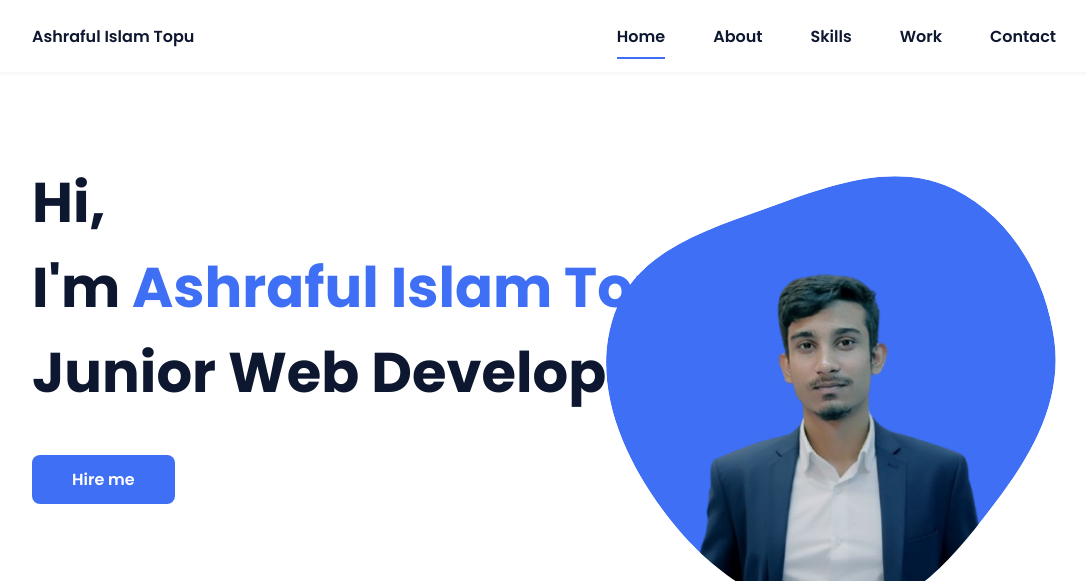
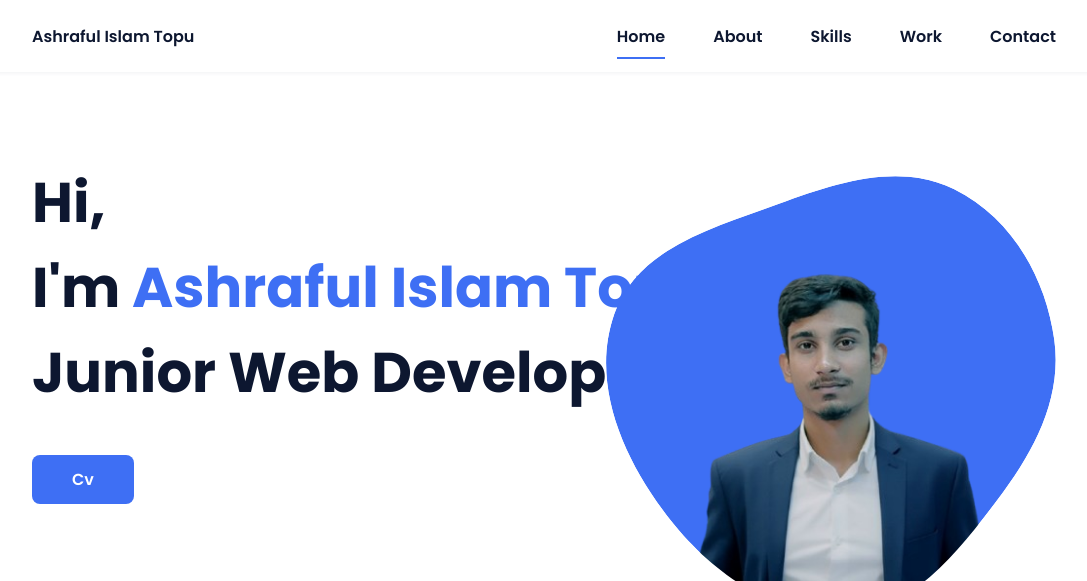
Before and after one commit to programmertopu999/topu, a plain HTML site: page index.html in a window 1280 px wide. Shown: the top 581 px of the page, without its empty margins (96-1183 px from the left). Drawn offline with nearby package versions, Linux system fonts and the light colour scheme.

Commit message:
Hii Programmer

```diff
--- a/index.html
+++ b/index.html
@@ -41,7 +41,7 @@
                 <div class="home__data">
                     <h1 class="home__title">Hi,<br>I'm <span class="home__title-color">Ashraful Islam Topu</span><br>Junior Web Developer</h1>
 
-                    <a href="https://drive.google.com/file/d/1YDFqmGx6SwEfP8mYDlFGY2VrLL08R3kO/view?usp=sharing" class="button">Hire me</a>
+                    <a href="https://drive.google.com/file/d/1YDFqmGx6SwEfP8mYDlFGY2VrLL08R3kO/view?usp=sharing" class="button">Cv</a>
                 </div>
 
                 <div class="home__social">
```
